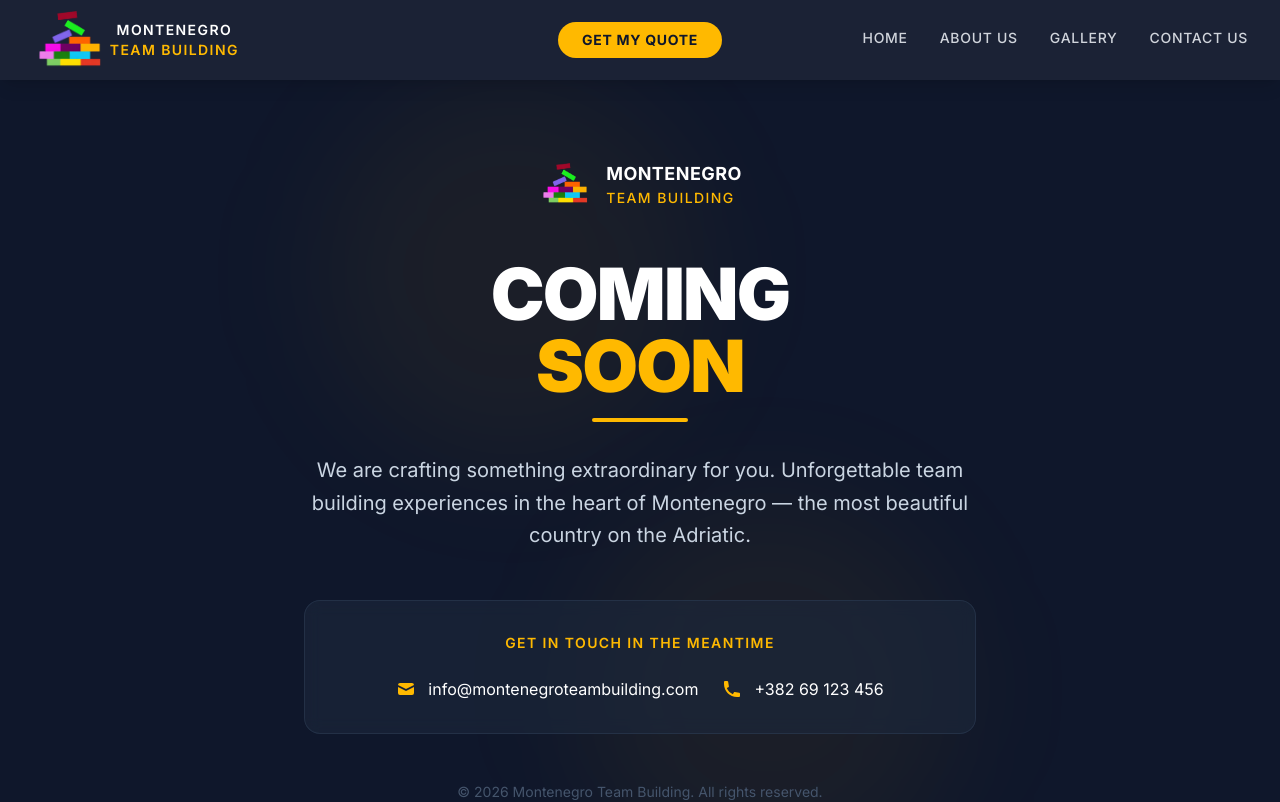
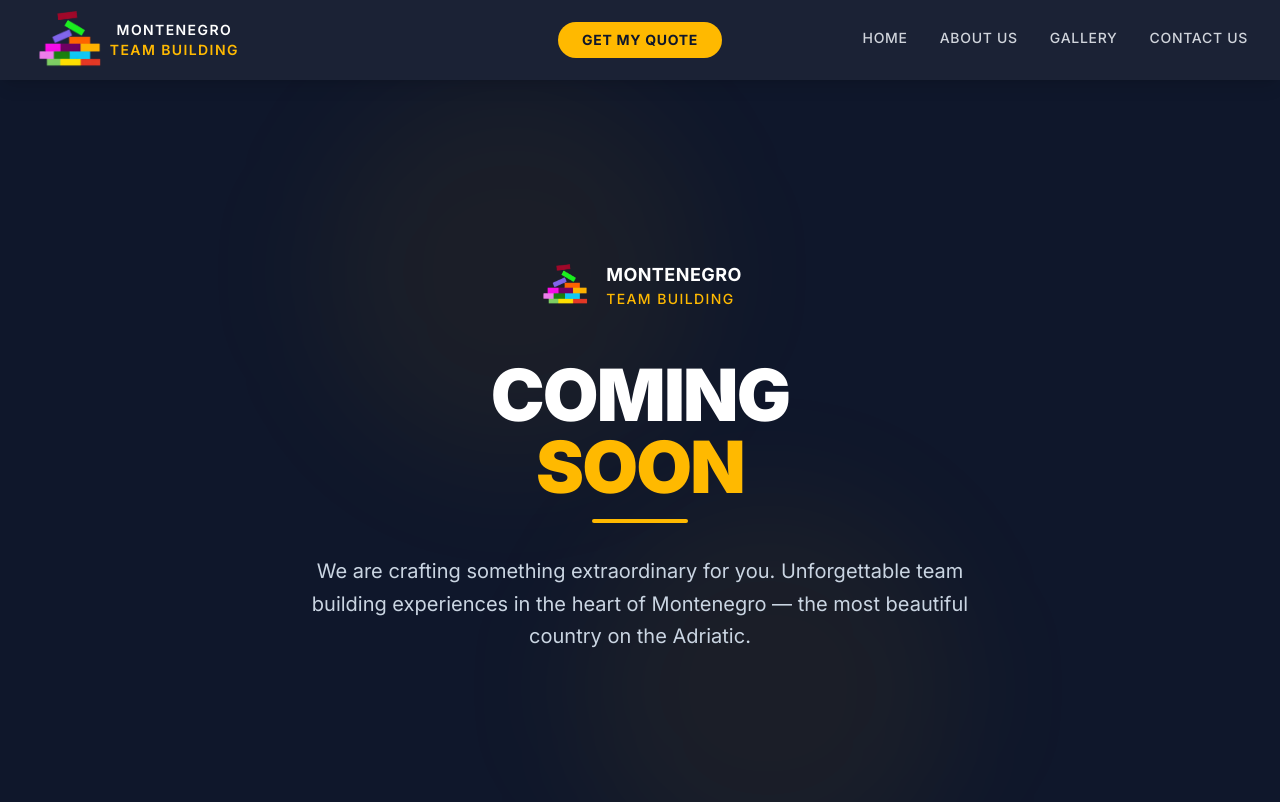
Before and after one commit to dariovolarevic-lab/montenegro-team-building, a Next.js app: page /coming-soon in a window 1280 px wide. Shown: the top 802 px of the page. Built offline with nearby package versions, Linux system fonts and the light colour scheme.

Commit message:
Simplify Coming Soon page

```diff
--- a/src/app/coming-soon/page.tsx
+++ b/src/app/coming-soon/page.tsx
@@ -1,5 +1,4 @@
 import Image from 'next/image'
-import { HiMail, HiPhone } from 'react-icons/hi'
 
 export const metadata = {
   title: 'Coming Soon | Montenegro Team Building',
@@ -47,33 +46,7 @@ export default function ComingSoonPage() {
           the most beautiful country on the Adriatic.
         </p>
 
-        {/* Contact */}
-        <div className="bg-slate-800/60 backdrop-blur-sm border border-slate-700/50 rounded-2xl p-8">
-          <p className="text-amber-400 font-semibold text-sm uppercase tracking-widest mb-6">
-            Get in touch in the meantime
-          </p>
-          <div className="flex flex-col sm:flex-row items-center justify-center gap-6">
-            <a
-              href="mailto:info@montenegroteambuilding.com"
-              className="flex items-center gap-3 text-white hover:text-amber-400 transition-colors duration-200"
-            >
-              <HiMail className="w-5 h-5 text-amber-400 shrink-0" />
-              <span>info@montenegroteambuilding.com</span>
-            </a>
-            <a
-              href="tel:+38269123456"
-              className="flex items-center gap-3 text-white hover:text-amber-400 transition-colors duration-200"
-            >
-              <HiPhone className="w-5 h-5 text-amber-400 shrink-0" />
-              <span>+382 69 123 456</span>
-            </a>
-          </div>
-        </div>
 
-        {/* Footer note */}
-        <p className="text-slate-600 text-sm mt-12">
-          © {new Date().getFullYear()} Montenegro Team Building. All rights reserved.
-        </p>
       </div>
     </main>
   )
```
